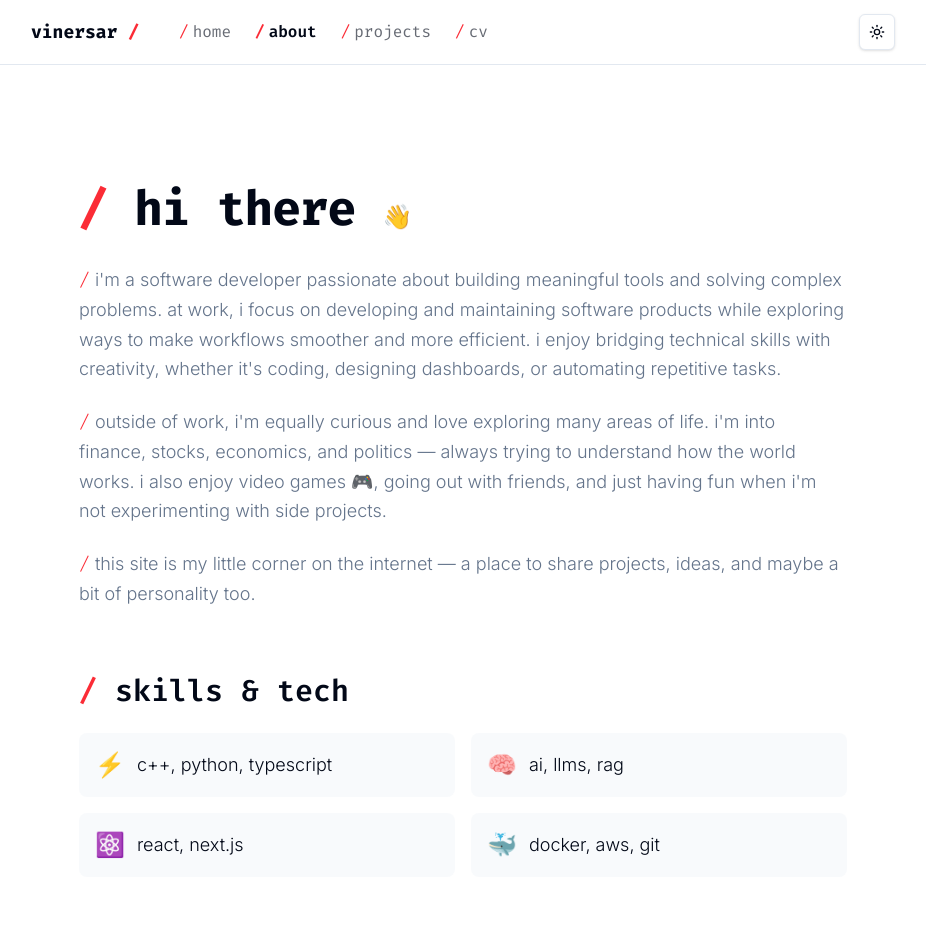
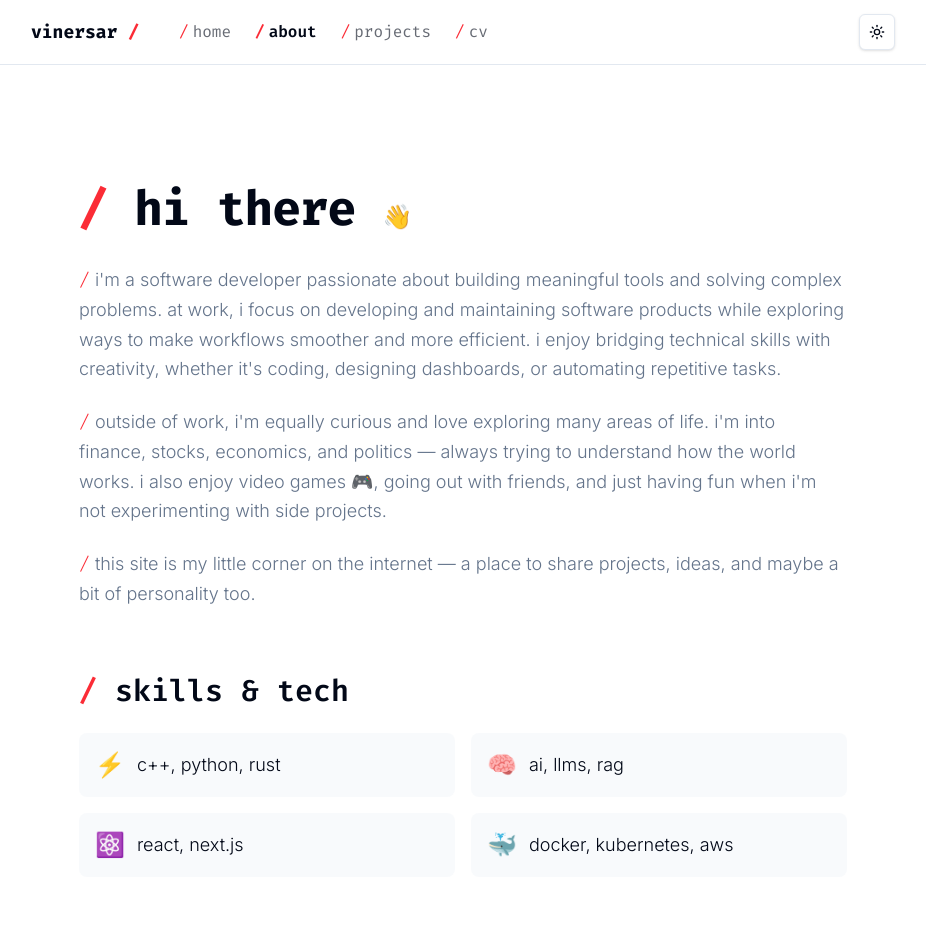
Before and after one commit to vinersar31/portfolio, a Next.js app: page /about in a window 1280 px wide. Shown: the top 942 px of the page, without its empty margins (177-1103 px from the left). Built offline with nearby package versions, Linux system fonts and the light colour scheme.

Commit message:
feat: update skills according to PR review

```diff
--- a/src/app/about/page.tsx
+++ b/src/app/about/page.tsx
@@ -25,10 +25,10 @@ export default function About() {
       <div className="pt-8">
         <h2 className="text-3xl font-semibold mb-6 font-mono lowercase"><span className="text-red-500">/</span> skills & tech</h2>
         <ul className="grid grid-cols-1 md:grid-cols-2 gap-4 text-lg">
-          <li className="flex items-center gap-3 bg-secondary/50 p-4 rounded-lg"><span className="text-2xl">⚡</span> c++, python, typescript</li>
+          <li className="flex items-center gap-3 bg-secondary/50 p-4 rounded-lg"><span className="text-2xl">⚡</span> c++, python, rust</li>
           <li className="flex items-center gap-3 bg-secondary/50 p-4 rounded-lg"><span className="text-2xl">🧠</span> ai, llms, rag</li>
           <li className="flex items-center gap-3 bg-secondary/50 p-4 rounded-lg"><span className="text-2xl">⚛️</span> react, next.js</li>
-          <li className="flex items-center gap-3 bg-secondary/50 p-4 rounded-lg"><span className="text-2xl">🐳</span> docker, aws, git</li>
+          <li className="flex items-center gap-3 bg-secondary/50 p-4 rounded-lg"><span className="text-2xl">🐳</span> docker, kubernetes, aws</li>
         </ul>
       </div>
 
```
